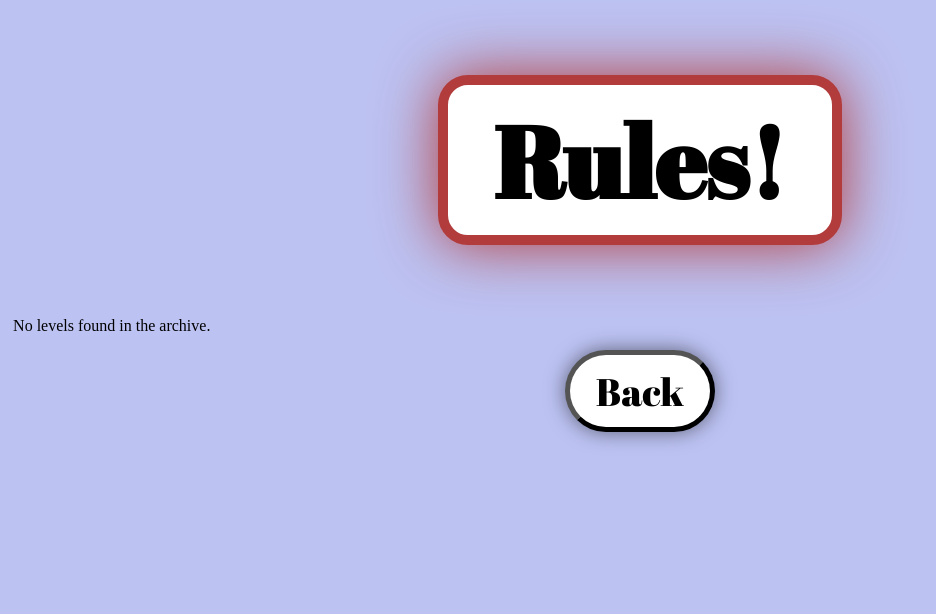
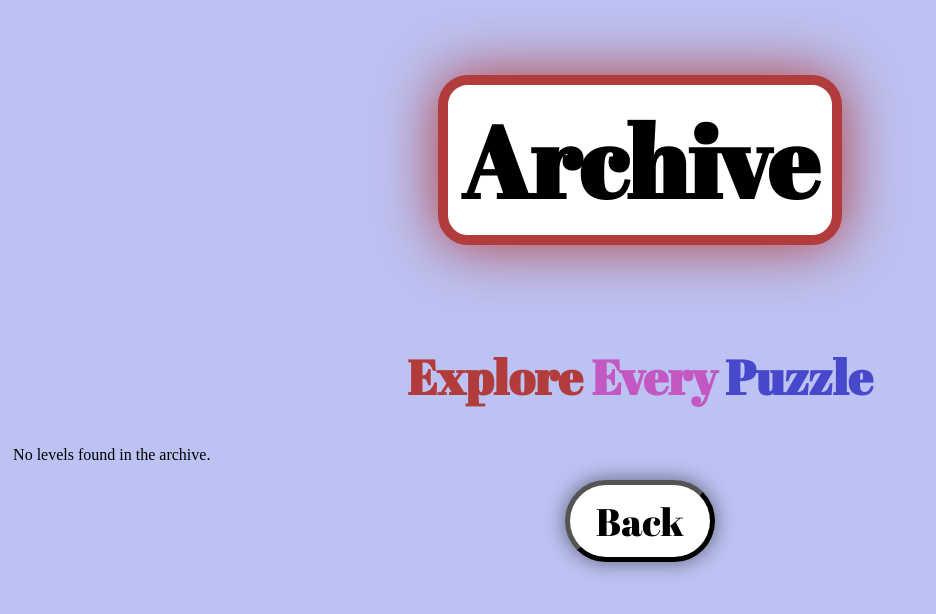
Before and after one commit to CharlieA8/In-Betweens-Py, a Flask app: page /archive in a window 1280 px wide. Shown: the top 614 px of the page, without its empty margins (0-936 px from the left). Run offline with Flask 3, Linux system fonts and the light colour scheme; data that the repository does not hold is empty; parts of the project's set-up code (start-up, migrations or seed data) failed here and were passed over; some libraries are stand-ins or nearby versions.

Commit message:
updated archive html once more

```diff
--- a/templates/archive.html
+++ b/templates/archive.html
@@ -5,7 +5,13 @@
 
 {% block body %}
     <div class="rules">
-        <h1 class="doneCard topSlide" id="borderCycle">Rules!</h1>
+        <h1 class="doneCard topSlide" id="borderCycle">Archive</h1>
+    </div>
+
+    <div class="title">
+        <h1 class="clue1">Explore </h1>
+        <h1 class="in_between">Every </h1>
+        <h1 class="clue2">Puzzle</h1>
     </div>
 
     {% if levels %}
```
